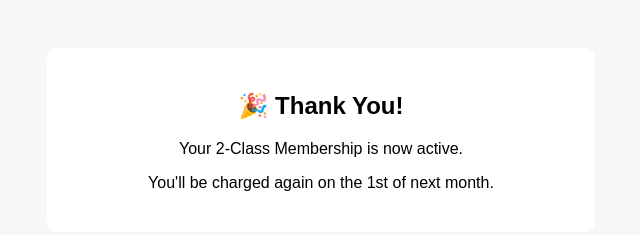
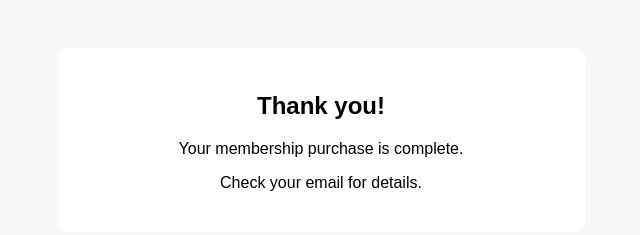
Before and after one commit to nailahnoor/stripe-2class-membership, a website: page confirmation.html in a window 1280 px wide. Shown: the whole page, without its empty margins (319-959 px from the left). Drawn offline with Linux system fonts and the light colour scheme.

Commit message:
Update confirmation.html

```diff
--- a/confirmation.html
+++ b/confirmation.html
@@ -1,19 +1,19 @@
 <!DOCTYPE html>
 <html lang="en">
 <head>
-  <meta charset="UTF-8">
-  <meta name="viewport" content="width=device-width, initial-scale=1.0">
-  <title>Subscription Confirmed</title>
-  <style>
-    body { font-family:sans-serif; background:#f7f7f7; padding:40px; text-align:center; }
-    .container { max-width:500px; margin:auto; background:white; padding:24px; border-radius:10px; }
-  </style>
+<meta charset="UTF-8">
+<meta name="viewport" content="width=device-width, initial-scale=1.0">
+<title>Payment Complete</title>
+<style>
+  body { font-family: 'Montserrat', sans-serif; background:#f7f7f7; padding:40px; text-align:center; }
+  .container { max-width:480px; margin:auto; background:white; padding:24px; border-radius:10px; }
+</style>
 </head>
 <body>
 <div class="container">
-  <h2>🎉 Thank You!</h2>
-  <p>Your 2-Class Membership is now active.</p>
-  <p>You'll be charged again on the 1st of next month.</p>
+  <h2>Thank you!</h2>
+  <p>Your membership purchase is complete.</p>
+  <p>Check your email for details.</p>
 </div>
 </body>
 </html>
```
